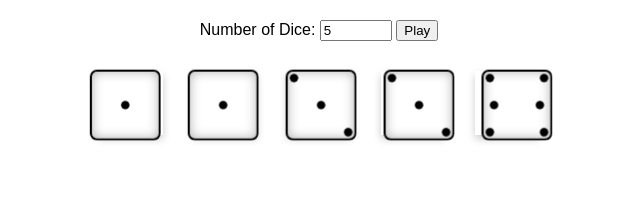
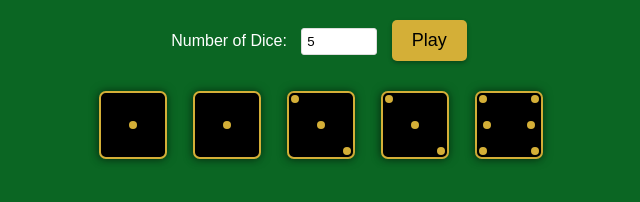
Before and after one commit to dennisfurrer/dice-game, a plain HTML site: page index.html in a window 1280 px wide. Both pictures are taken after a click on the button "Play". Shown: the whole page, without its empty margins (321-961 px from the left). Drawn offline with Linux system fonts and the light colour scheme.

Commit message:
feat: update styles

```diff
--- a/index.html
+++ b/index.html
@@ -6,11 +6,21 @@
     <title>Dice Game</title>
     <style>
       body {
-        font-family: Arial, sans-serif;
+        font-family: "Casino", "Arial", sans-serif;
         text-align: center;
         margin: 0;
-        padding-top: 20px;
-        box-sizing: border-box;
+        padding: 0;
+        background-color: #0b6623; /* Green baize color */
+        color: #fff; /* White text color for better contrast */
+      }
+
+      .content {
+        max-width: 800px;
+        margin: 20px auto;
+        padding: 20px;
+        background: rgba(0, 0, 0, 0.7); /* Slightly transparent background */
+        border-radius: 8px;
+        box-shadow: 0 4px 10px rgba(0, 0, 0, 0.5);
       }
 
       #diceContainer {
@@ -19,7 +29,6 @@
         justify-content: center;
         gap: 10px;
         margin-top: 20px;
-        perspective: 800px; /* Sets the perspective for 3D transforms */
       }
 
       .die {
@@ -28,33 +37,30 @@
         position: relative;
         transform-style: preserve-3d;
         margin: 10px;
-        animation: rollDice 1.5s ease-in-out forwards;
-        box-shadow: 0 4px 8px rgba(0, 0, 0, 0.2); /* Add shadow for 3D effect */
+        box-shadow: 0 4px 8px rgba(0, 0, 0, 0.2);
       }
 
-      /* Styles for the six faces of the dice */
       .die-face {
         width: 64px;
         height: 64px;
         position: absolute;
-        background-color: white;
-        border: 2px solid #000;
+        background-color: #000; /* Black background for the dice */
+        border: 2px solid #d4af37; /* Gold border for the dice */
         display: flex;
         align-items: center;
         justify-content: center;
         font-size: 32px;
-        box-shadow: inset 0 0 10px rgba(0, 0, 0, 0.3); /* Inner shadow for depth */
-        border-radius: 10%; /* Rounded corners for dice faces */
+        border-radius: 10%;
+        box-shadow: 0 0 10px rgba(0, 0, 0, 0.5); /* Shadow for depth */
       }
 
-      /* Add more inner shadow to the dots for a more embossed look */
       .dot {
         width: 8px;
         height: 8px;
-        background-color: #000;
+        background-color: #d4af37; /* Gold color for dots */
         border-radius: 50%;
         position: absolute;
-        box-shadow: inset 0 0 5px rgba(0, 0, 0, 0.5);
+        box-shadow: 0 0 5px rgba(0, 0, 0, 0.5); /* Shadow for an embossed effect */
       }
 
       /* Positioning dots on the die faces */
@@ -192,6 +198,34 @@
           transform: rotateX(720deg) rotateY(900deg) rotateZ(720deg);
         }
       }
+
+      button {
+        background-color: #d4af37; /* Gold color for buttons */
+        color: #000;
+        border: none;
+        padding: 10px 20px;
+        margin-top: 20px;
+        font-size: 18px;
+        cursor: pointer;
+        border-radius: 5px;
+        box-shadow: 0 2px 4px rgba(0, 0, 0, 0.3);
+        transition: background-color 0.3s;
+      }
+
+      button:hover {
+        background-color: #f1c40f; /* Lighter gold color on hover */
+      }
+
+      label {
+        margin-right: 10px;
+      }
+
+      input[type="number"] {
+        padding: 5px;
+        border-radius: 3px;
+        border: 1px solid #ddd;
+        margin-right: 10px;
+      }
     </style>
   </head>
   <body>
```
